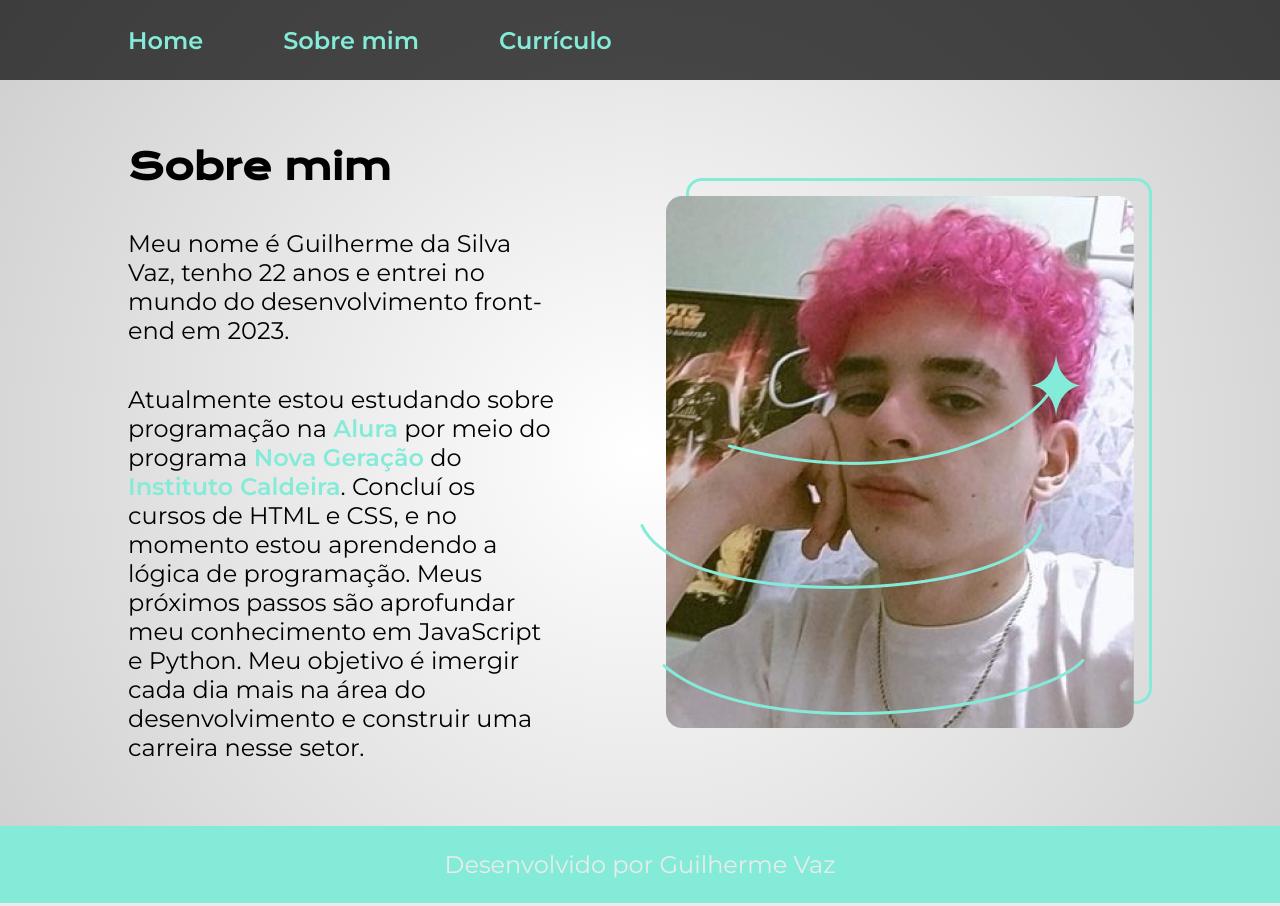
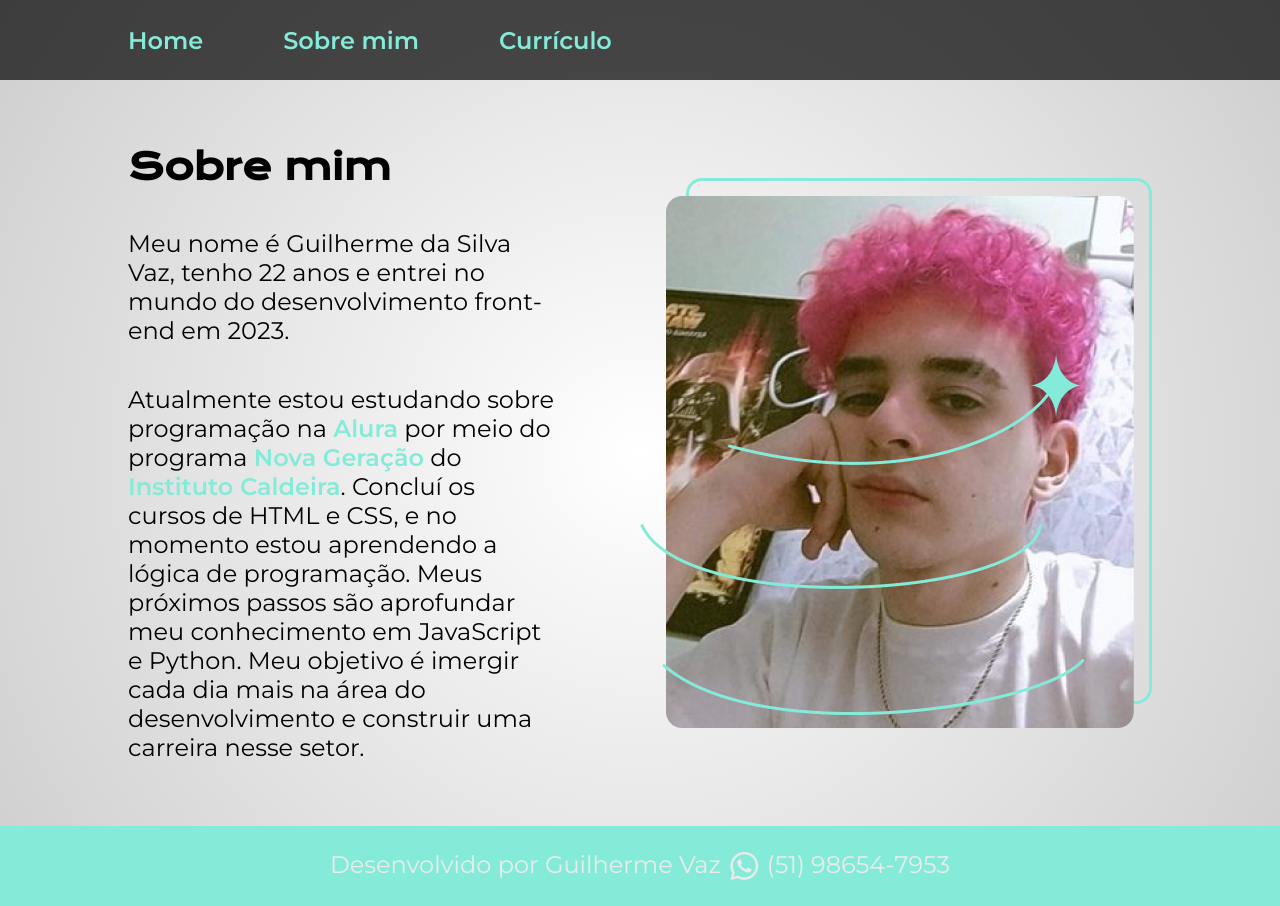
Before and after one commit to vazguilherme8/portfolio, a plain HTML site: page about.html in a window 1280 px wide. Drawn offline with nearby package versions, Linux system fonts and the light colour scheme.

Commit message:
Add files via upload

```diff
--- a/about.html
+++ b/about.html
@@ -26,7 +26,9 @@
 
     </main>
     <footer class="rodape">
-        <p>Desenvolvido por Guilherme Vaz</p>
+        <p class="rodape__texto">Desenvolvido por Guilherme Vaz
+            <img class="rodape__imagem" src="/assets/whatsapp.png"> (51) 98654-7953
+        </p>
     </footer>
 </body>
 </html>
```
Also changed, not shown: Pagina.png (added), assets/whatsapp.png (added), sobremim.png (added).
